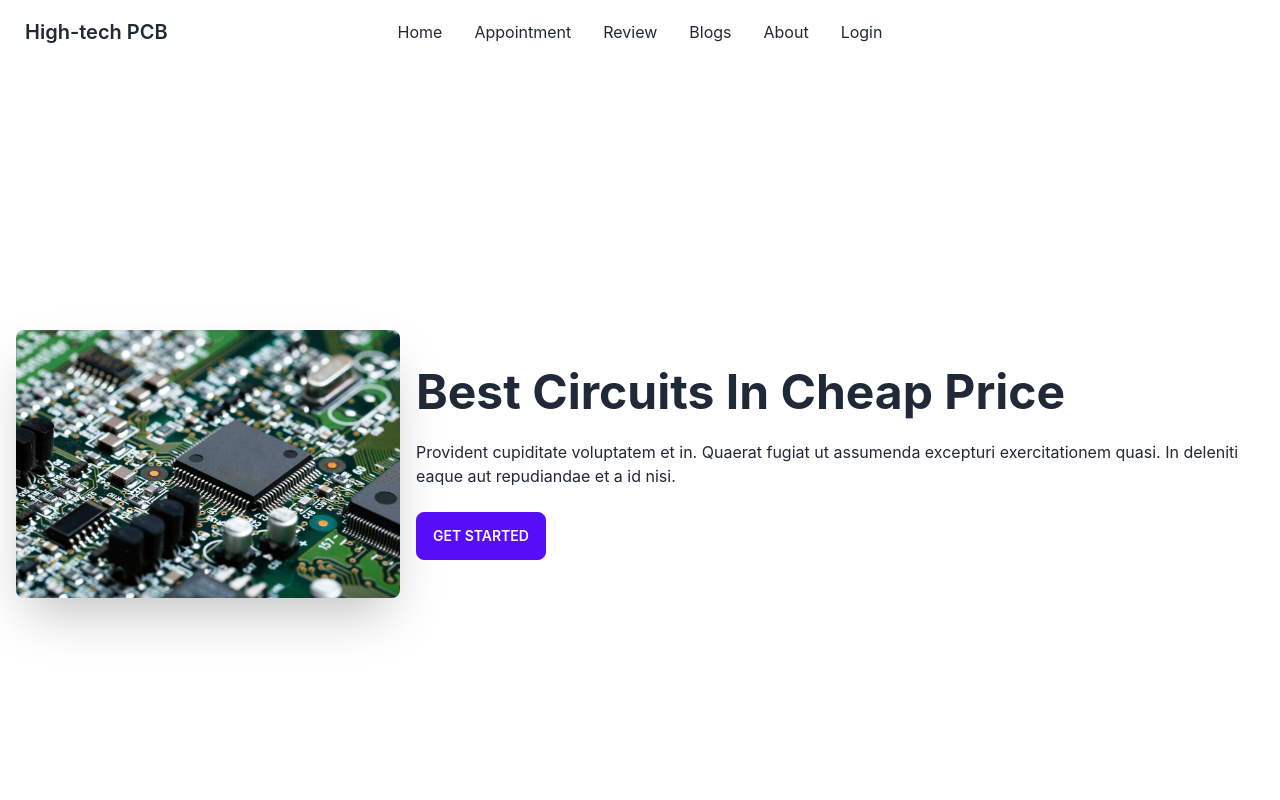
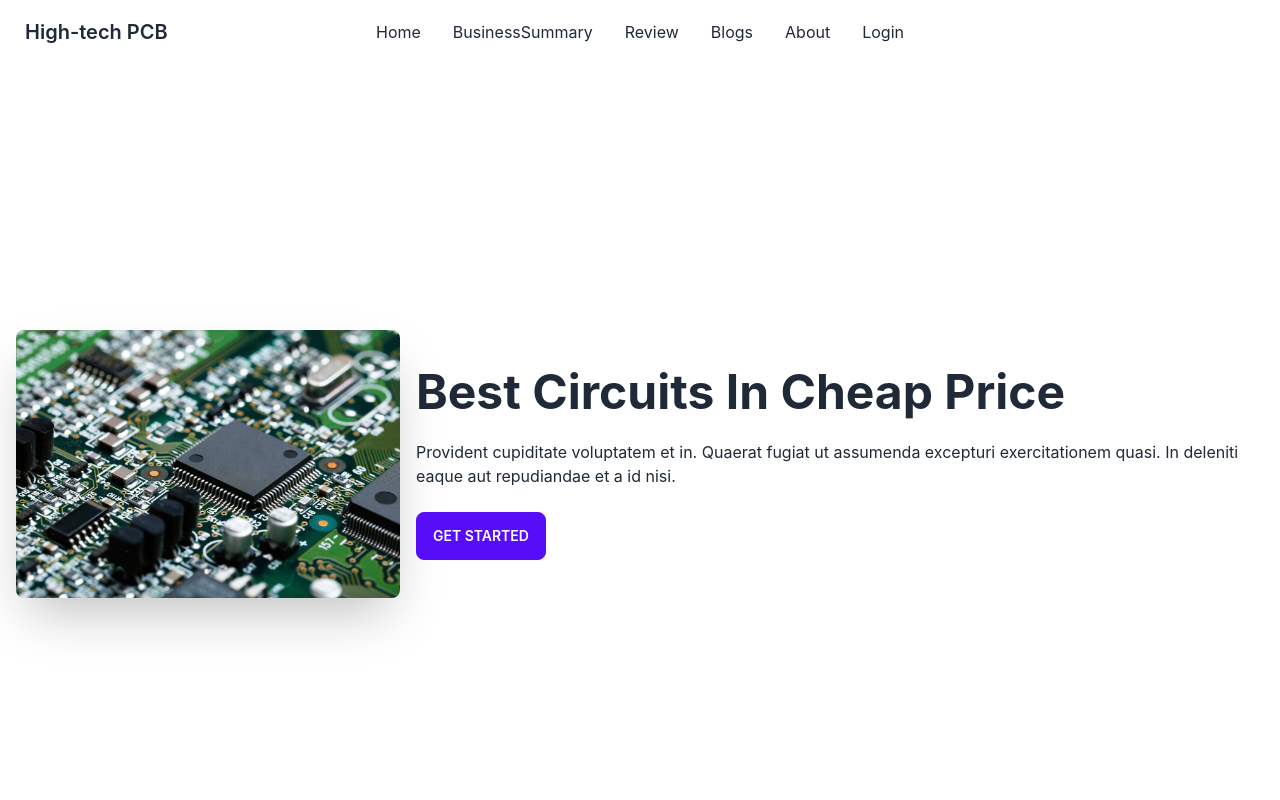
Before and after one commit to mitanvir05/circuit-manufacturer-client, a React (Create React App) app: page / in a window 1280 px wide. Shown: the top 800 px of the page. Built offline with nearby package versions, Linux system fonts and the light colour scheme; no server answers.

Commit message:
today done

```diff
--- a/src/Pages/Shared/Header/Navbar.js
+++ b/src/Pages/Shared/Header/Navbar.js
@@ -15,7 +15,7 @@ const Navbar = () => {
         <Link to="/">Home</Link>
       </li>
       <li>
-        <Link to="/appointment">Appointment</Link>
+        <Link to="/businesssummary">BusinessSummary</Link>
       </li>
       <li>
         <Link to="/review">Review</Link>
```
